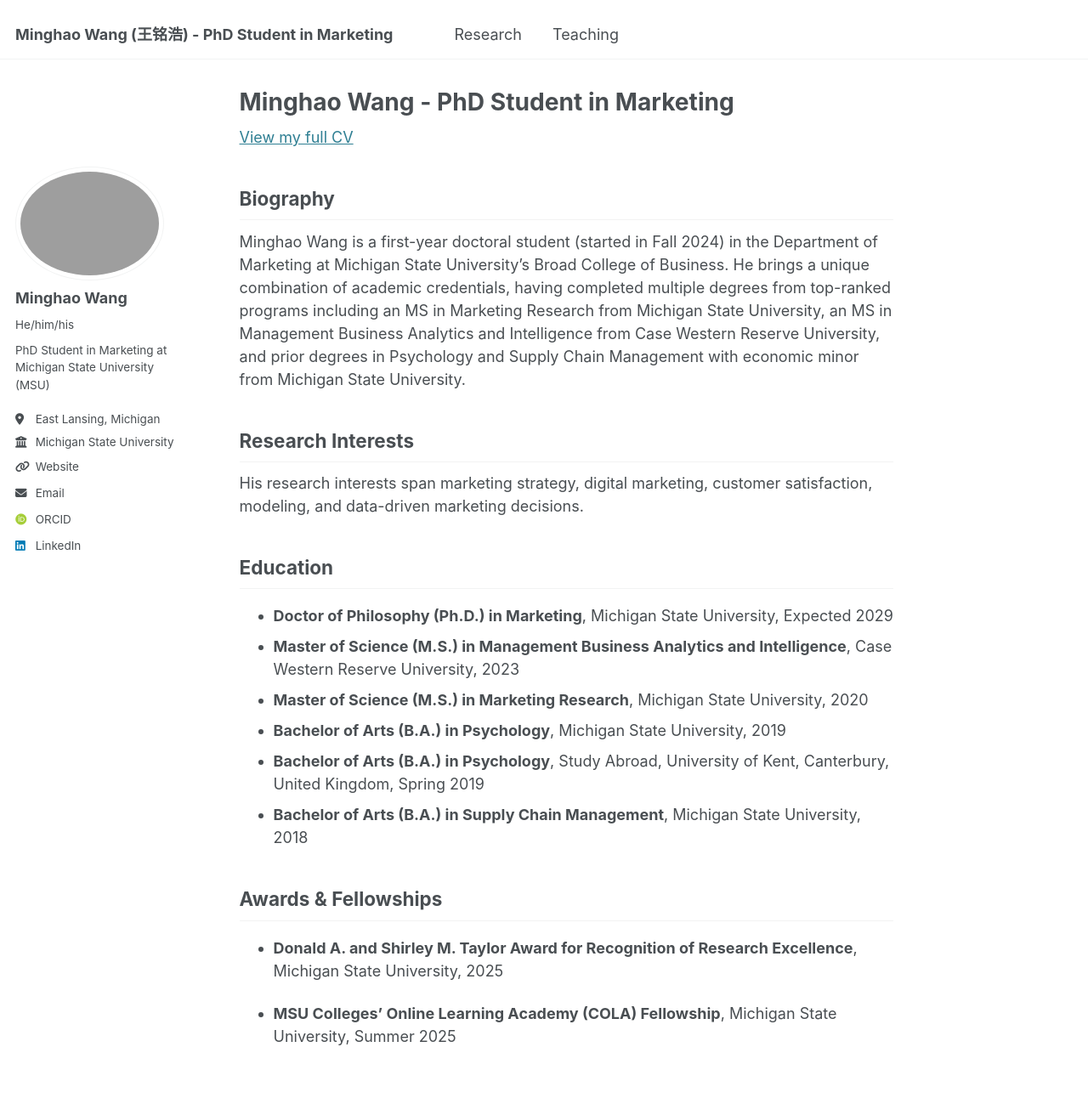
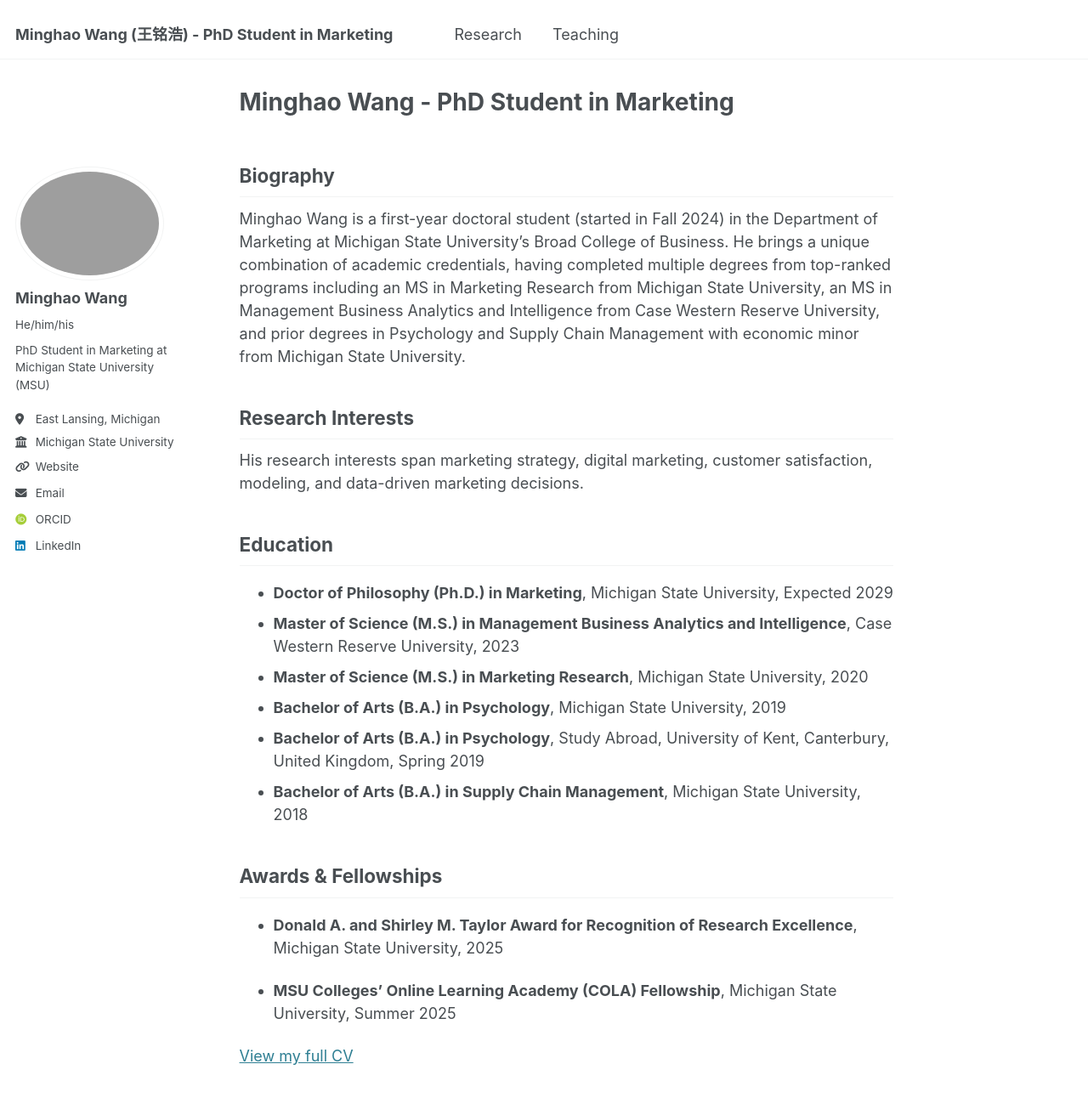
Before and after one commit to minghaowang-research/minghaowang-research.github.io, a Jekyll site: the page built from _pages/about.md, in a window 1280 px wide and 1400 px high. Shown: the top 1292 px of the window at 85% size. Built offline with Jekyll 4.4.1, drawn with Linux system fonts in a browser that asks for light colours; some web fonts are replaced; part of the change alters nothing that is shown.

```diff
--- a/_pages/about.md
+++ b/_pages/about.md
@@ -6,8 +6,6 @@ redirect_from:
   - /about/
   - /about.html
 ---
-[View my full CV](/files/Minghao-Wang-PhD-CV.pdf)
-
 ## Biography
 Minghao Wang is a first-year doctoral student (started in Fall 2024) in the Department of Marketing at Michigan State University's Broad College of Business.
 He brings a unique combination of academic credentials, having completed multiple degrees from top-ranked programs including an MS in Marketing Research from Michigan State University, an MS in Management Business Analytics and Intelligence from Case Western Reserve University, and prior degrees in Psychology and Supply Chain Management with economic minor from Michigan State University.
@@ -27,3 +25,5 @@ His research interests span marketing strategy, digital marketing, customer sati
 * **Donald A. and Shirley M. Taylor Award for Recognition of Research Excellence**, Michigan State University, 2025
 
 * **MSU Colleges' Online Learning Academy (COLA) Fellowship**, Michigan State University, Summer 2025
+
+[View my full CV](/files/Minghao-Wang-PhD-CV.pdf)
```
